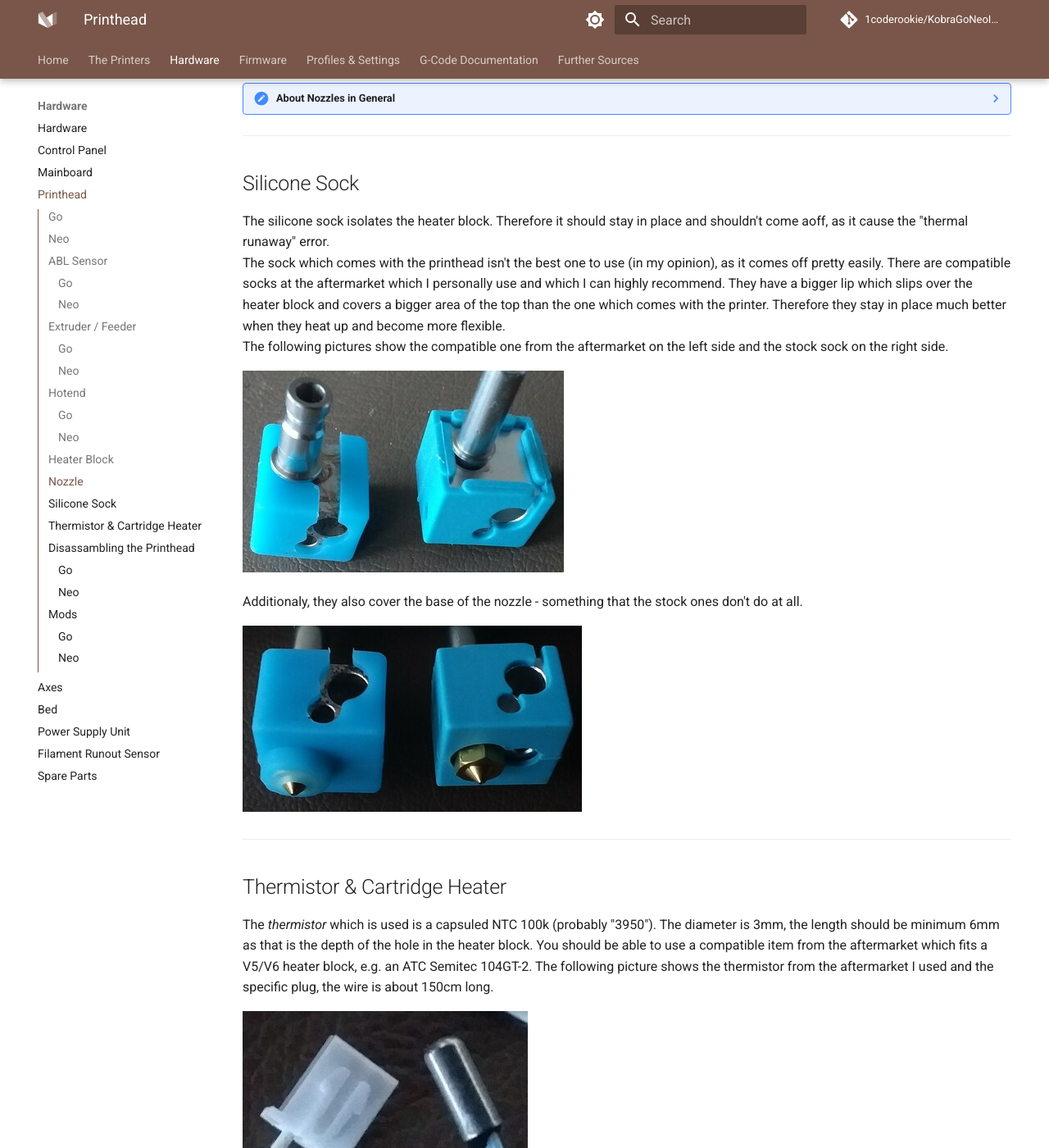
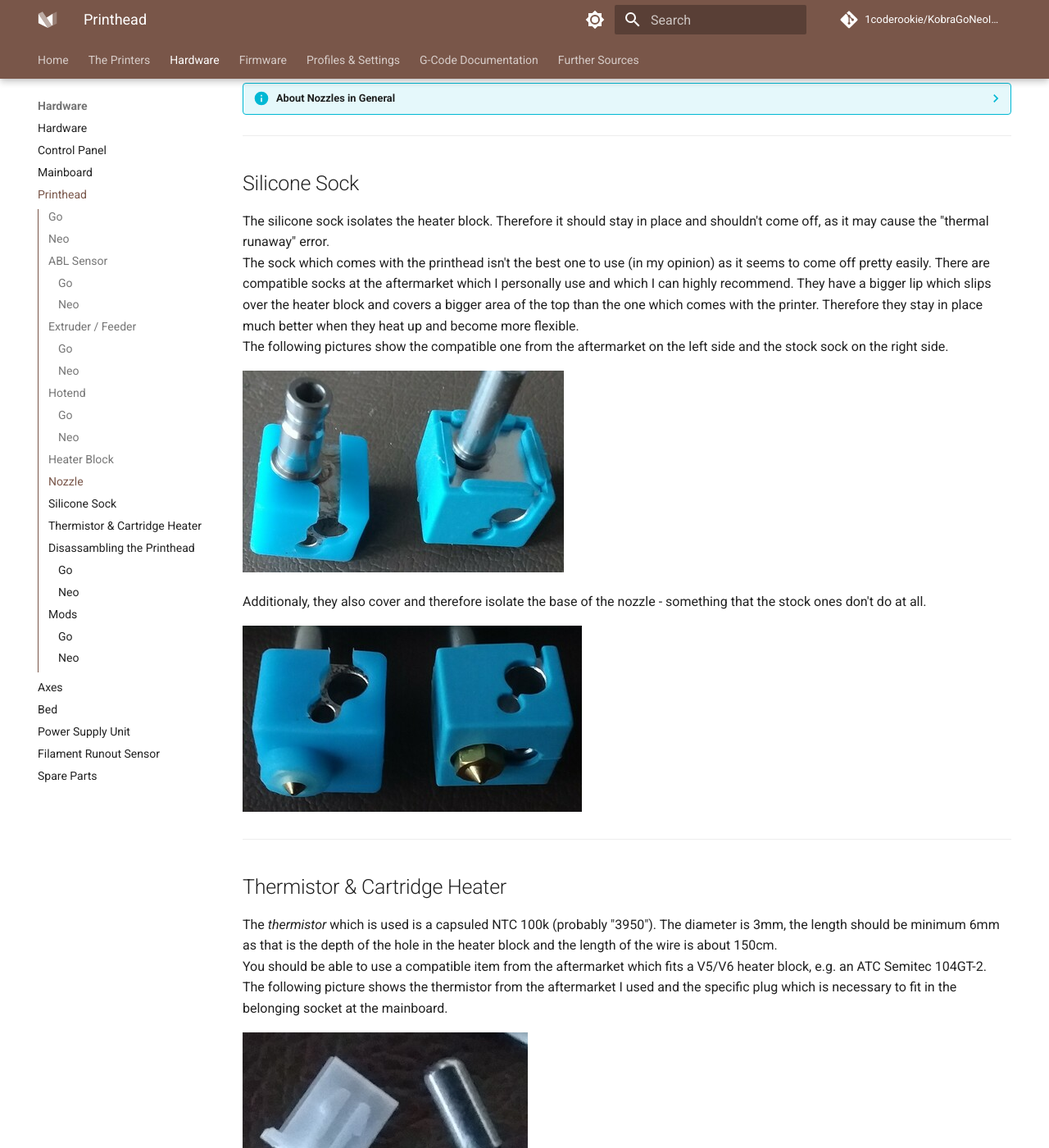
Before and after one commit to 1coderookie/KobraGoNeoInsights, an MkDocs documentation site: the page built from docs/hardware/printhead.md, in a window 1280 px wide and 1400 px high, scrolled down 6752 px. Shown: the whole window at 82% size. Built offline with MkDocs 1.6.1 and Material for MkDocs 9.7.7, drawn with Linux system fonts in a browser that asks for light colours; comment, search, counter and statistics services are not loaded; some of the changed text lies outside the part shown.

Commit message:
Update printhead.md

```diff
--- a/docs/hardware/printhead.md
+++ b/docs/hardware/printhead.md
@@ -163,28 +163,31 @@
 ---
 
 ## Silicone Sock
-The silicone sock isolates the heater block. Therefore it should stay in place and shouldn't come aoff, as it cause the "thermal runaway" error.
-The sock which comes with the printhead isn't the best one to use (in my opinion), as it comes off pretty easily. There are compatible socks at the aftermarket which I personally use and which I can highly recommend. They have a bigger lip which slips over the heater block and covers a bigger area of the top than the one which comes with the printer. Therefore they stay in place much better when they heat up and become more flexible.
+The silicone sock isolates the heater block. Therefore it should stay in place and shouldn't come off, as it may cause the "thermal runaway" error.
+The sock which comes with the printhead isn't the best one to use (in my opinion) as it seems to come off pretty easily. There are compatible socks at the aftermarket which I personally use and which I can highly recommend. They have a bigger lip which slips over the heater block and covers a bigger area of the top than the one which comes with the printer. Therefore they stay in place much better when they heat up and become more flexible.
 The following pictures show the compatible one from the aftermarket on the left side and the stock sock on the right side.
 
 ![Silicone socks top view](../assets/images/silisocks_top_web.jpg)
 
-Additionaly, they also cover the base of the nozzle - something that the stock ones don't do at all.
+Additionaly, they also cover and therefore isolate the base of the nozzle - something that the stock ones don't do at all.
 
 ![Silicone socks bottom view](../assets/images/silisocks_bottom_web.jpg)
 
 ---
 
 ## Thermistor & Cartridge Heater
-The *thermistor* which is used is a capsuled NTC 100k (probably "3950"). The diameter is 3mm, the length should be minimum 6mm as that is the depth of the hole in the heater block. You should be able to use a compatible item from the aftermarket which fits a V5/V6 heater block, e.g. an ATC Semitec 104GT-2. The following picture shows the thermistor from the aftermarket I used and the specific plug, the wire is about 150cm long.
+The *thermistor* which is used is a capsuled NTC 100k (probably "3950"). The diameter is 3mm, the length should be minimum 6mm as that is the depth of the hole in the heater block and the length of the wire is about 150cm.
+You should be able to use a compatible item from the aftermarket which fits a V5/V6 heater block, e.g. an ATC Semitec 104GT-2.
+The following picture shows the thermistor from the aftermarket I used and the specific plug which is necessary to fit in the belonging socket at the mainboard.
 
 ![Thermistor and plug](../assets/images/head_plug-therm_web.jpg)
 
-The *cartidge heater* which is used is a 24V 40W element. The diameter is 6mm, the length of the original part is about 18mm. However, a cartridge heater from the aftermarket with a length of about 21mm is just fine, it just sticks out at both sides of ther heater block at the end which shouldn't be a problem. It seems that it's is a typical dimension for V5/V6 heater blocks. The following picture shows the original part on the left side and a compatbile part from the aftermarket I used at the right side.
+The *cartidge heater* which is used is a 24V 40W element. The diameter is 6mm, the length of the original part is about 18mm, the length of the wire is about 150cm.
+However, a cartridge heater from the aftermarket with a length of about 21mm is just fine, it just sticks out at both sides of the heater block at the end which shouldn't be a problem. It seems that it's is a typical dimension for V5/V6 heater blocks. The following picture shows the original part on the left side and a compatbile part from the aftermarket I used at the right side.
 
 ![Cartridge heaters](../assets/images/head_cart-heater_web.jpg)
 
-The wire is about 150cm with the specific plug at the end shown at the following picture.
+The following picture shows the specific plug which is necessary to fit into the socket at the maiboard.
 
 ![Specific plug of the cartridge heater](../assets/images/head_cart-plug_web.jpg)
 
@@ -218,7 +221,8 @@
     - When starting to tinker it's always advisable to *turn off the printer* and to *unplug it from the power outlet*!
     - Use the sufficient tools! So please don't try to loosen the nozzle with a pair of pliers for example, use e.g. a wrench for that.
     - Make sure you don't lose a screw and make sure you'll know where the screws belong later when you want to reassamble everything again. <br> You might will be able to remember the belonging screws and positions if your tinkering lasts only an hour, but if anything crosses your plan and therefore you have to pause tinkering, you maybe won't remember one week later. So maybe start sorting the screws and take notes where they belong and/or take pictures right away from the start.
-    - Be patient and careful. <br> Generally speaking, if you unscrew something and it doesn't come off easy, don't start pulling too hard as you might have overseen a screw or clip, so better watch twice. <br> Don't harm or rip off any wires as it may cause severe damage to your mainboard or might be complicated to fix later on.
+    - Be patient and careful. Generally speaking, if you unscrew something and it doesn't come off easy, don't start pulling too hard as you might have overseen a screw or clip, so better watch twice.
+    - Don't harm or rip off any wires as it may cause severe damage to your mainboard or might be complicated to fix later on.
 
 ### Go
 
```
Also changed, not shown: other parts of docs/hardware/printhead.md (+1 -1 lines).
